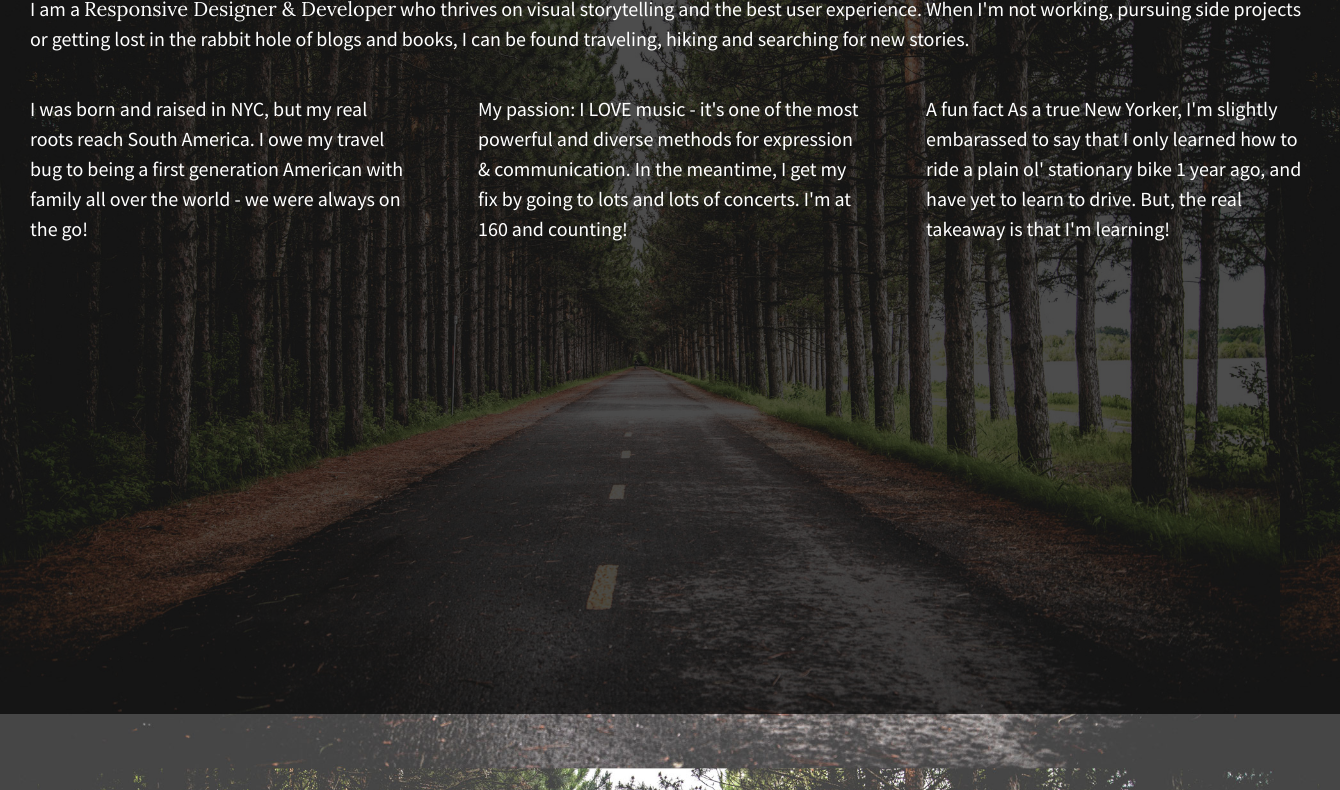
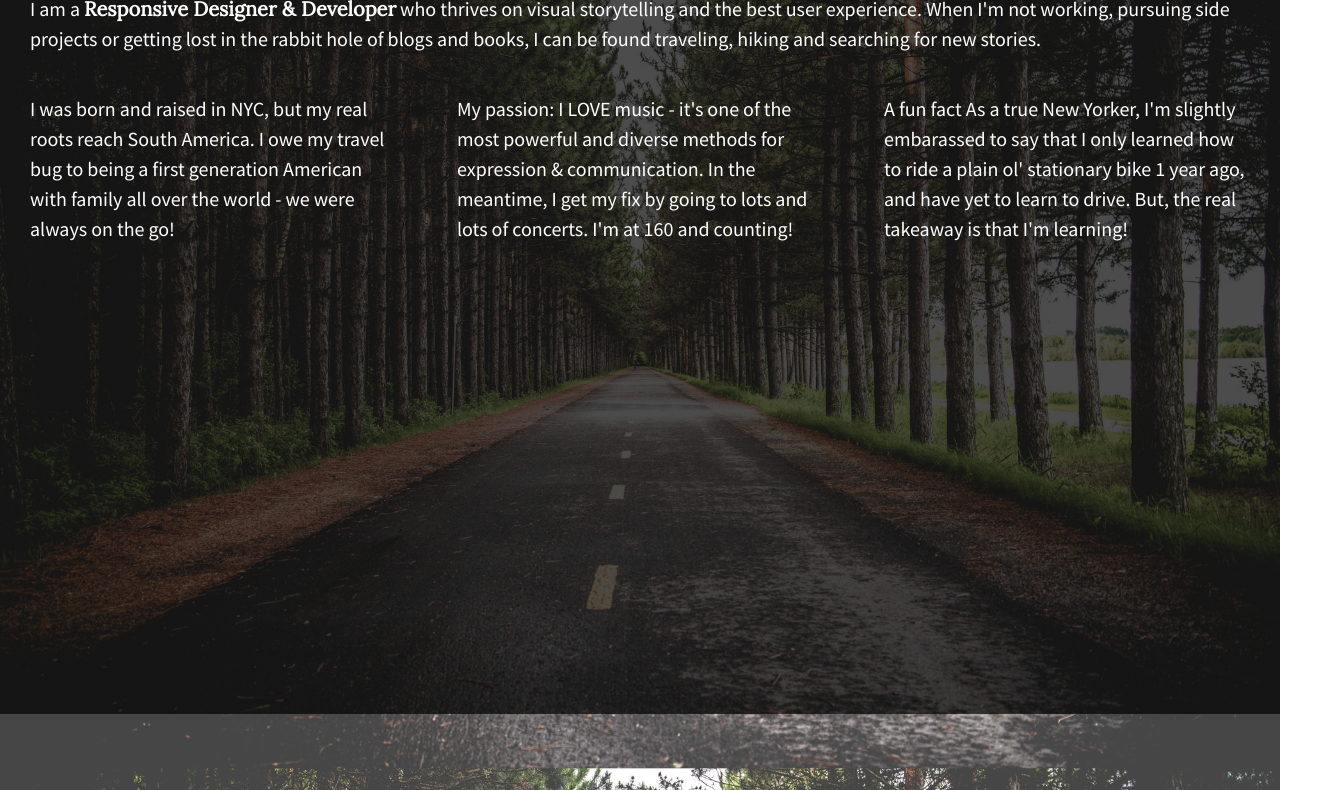
Before and after one commit to anitasong/Aisha, a plain HTML site: page index.html in a window 1280 px wide. Shown: the part 86-876 px from the top of the page, 1340 px wide, since content can reach past the window. Drawn offline with nearby package versions, Linux system fonts and the light colour scheme.

```diff
--- a/css/main.css
+++ b/css/main.css
@@ -116,7 +116,6 @@ h1 {
 .wrapper {
     /* set the display to flex and use the justify-content & align-items properties to center all child elements on the page */
     margin: 0;
-    width: 100%;
     background: #222;
     background:rgba(0,0,0,0.7);
     color: #fff;
@@ -133,6 +132,7 @@ h1 {
 
 #content p span {
     font-family: 'Lora', sans-serif;
+    font-weight: bold;
 }
 
 #about {
```
